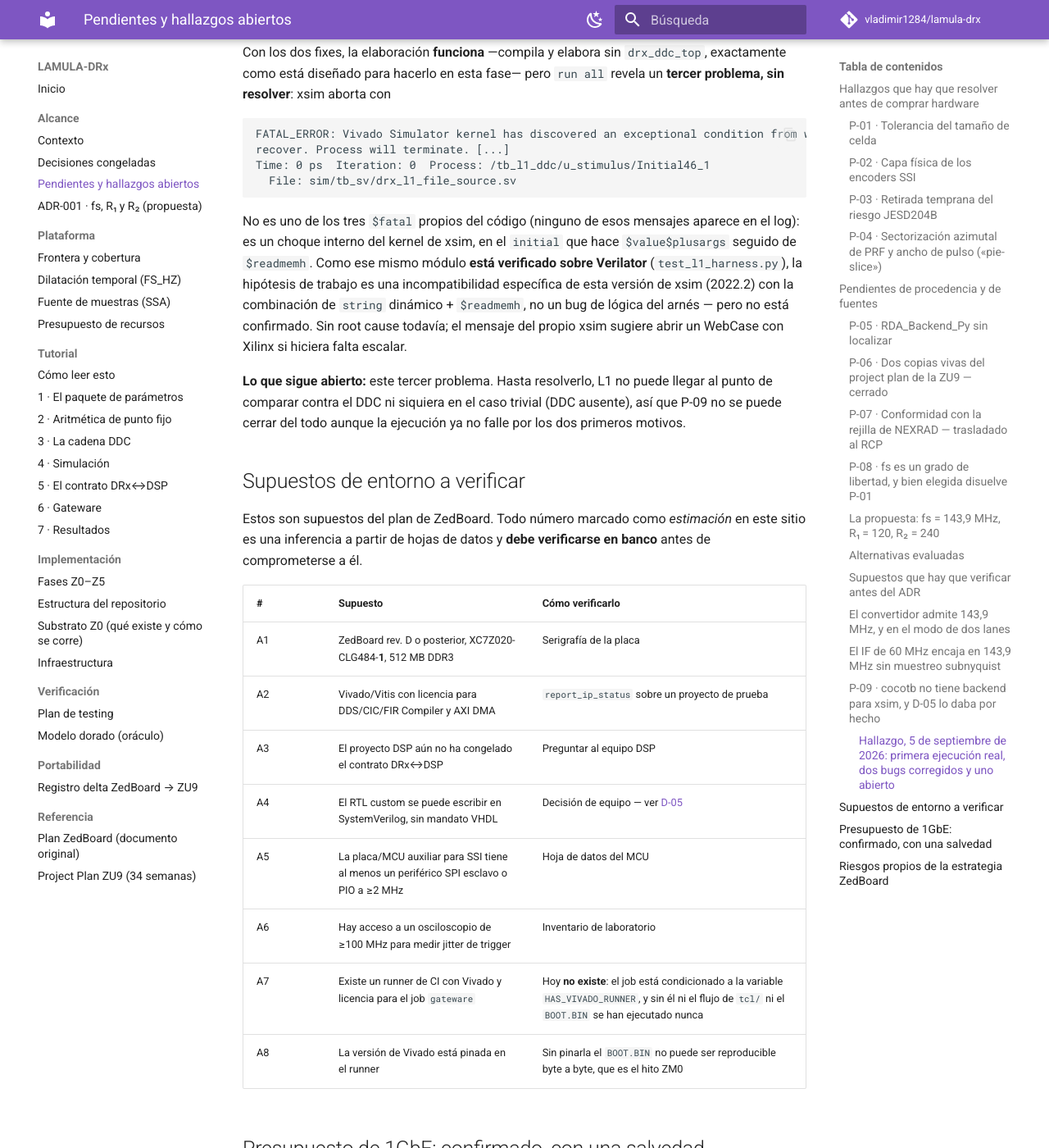
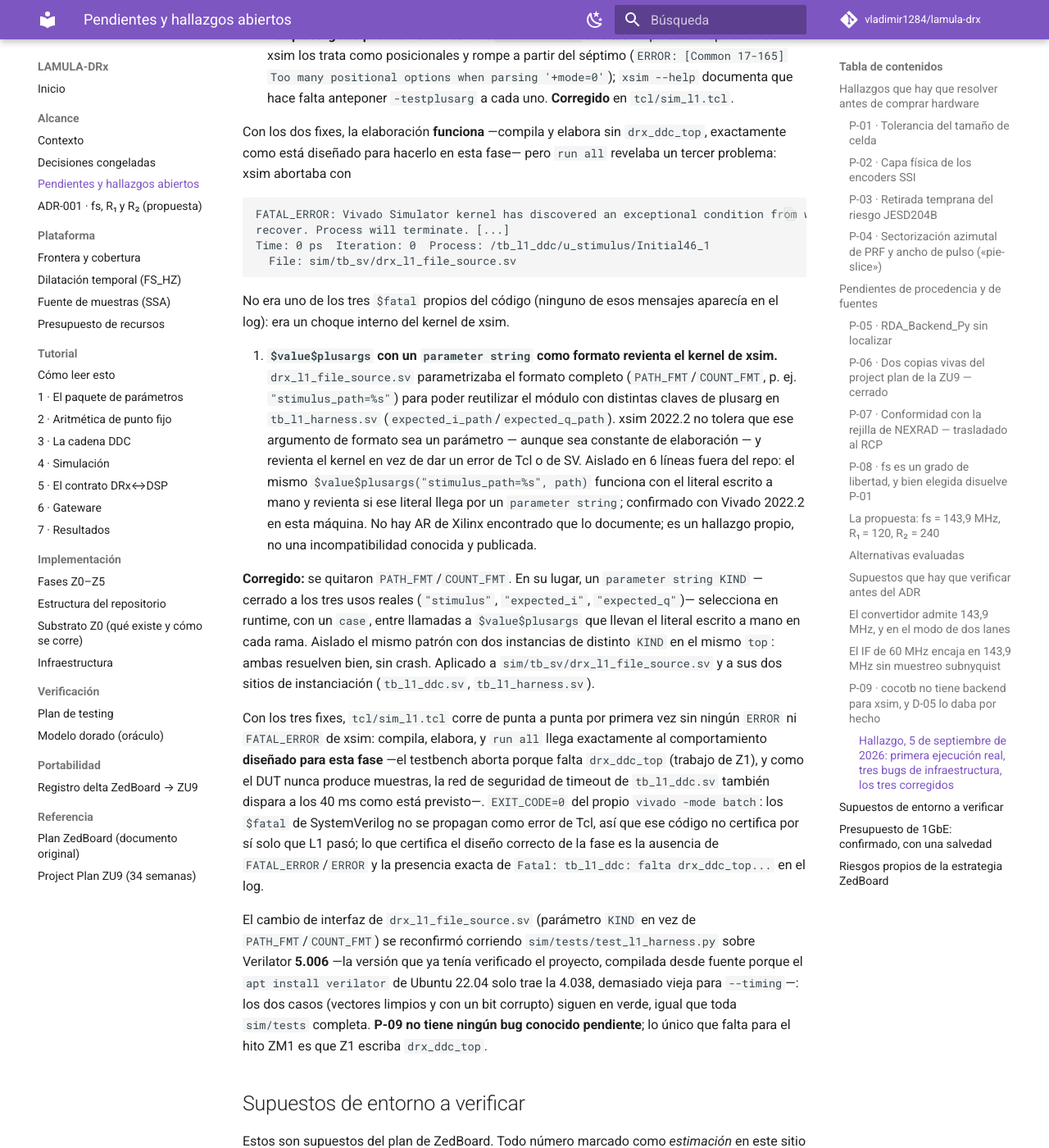
Before and after one commit to vladimir1284/lamula-drx, an MkDocs documentation site: the page built from docs/alcance/pendientes.md, in a window 1280 px wide and 1400 px high, scrolled down 10632 px. Shown: the whole window at 82% size. Built offline with MkDocs 1.6.1 and Material for MkDocs 9.7.7, drawn with Linux system fonts in a browser that asks for light colours; comment, search, counter and statistics services are not loaded; some of the changed text lies outside the part shown.

Commit message:
Fix xsim kernel crash: no parametrizar el formato de $value$plusargs
xsim 2022.2 revienta el kernel (FATAL_ERROR genérico, no un $fatal
propio) cuando el argumento de formato de $value$plusargs es un
parameter string en vez de un literal, aunque sea constante de
elaboración. Aislado en 6 líneas fuera del repo antes de tocar
drx_l1_file_source.sv.

Reemplaza PATH_FMT/COUNT_FMT por un parameter string KIND, cerrado a
los tres usos reales del arnés (stimulus, expected_i, expected_q), que
selecciona en runtime con un case entre llamadas con el literal
escrito a mano en cada rama. Con este fix, tcl/sim_l1.tcl corre de
punta a punta por primera vez y llega exactamente al abort diseñado
para esta fase (falta drx_ddc_top, trabajo de Z1).

Reconfirmado sin regresión en sim/tests/test_l1_harness.py sobre
Verilator 5.006 (compilado desde fuente: el apt de Ubuntu 22.04 solo
trae 4.038, sin soporte para --timing).

Co-Authored-By: Claude Sonnet 5 <noreply@anthropic.com>

````diff
--- a/docs/alcance/pendientes.md
+++ b/docs/alcance/pendientes.md
@@ -328,8 +328,10 @@ y, en último caso, la Opción B de P-01.
 ### P-09 · cocotb no tiene backend para xsim, y D-05 lo daba por hecho { #p-09 }
 
 **Estado:** **decidido** el 30 de agosto de 2026, **primera ejecución real el 5 de septiembre de
-2026** (máquina de desarrollo con Vivado, no el runner de CI de A7) · **Dueño:** equipo · **Cierre
-pendiente de** resolver el hallazgo de xsim de más abajo.
+2026** (máquina de desarrollo con Vivado, no el runner de CI de A7), **los tres bugs de
+infraestructura encontrados en esa ejecución ya corregidos y reconfirmados el mismo día**, sobre
+xsim y sobre Verilator 5.006 · **Dueño:** equipo · **Cierre pendiente de** que Z1 escriba
+`drx_ddc_top`; la infraestructura de L1 ya no tiene bugs conocidos.
 
 [D-05](decisiones.md#d-05) dice que un único runner de cocotb cubre los dos backends, Verilator para
 L0 y xsim para L1. **Verilator sí; xsim no.** Los runners que trae cocotb 1.9.2 son `icarus`,
@@ -363,7 +365,7 @@ xsim, con el modelo dorado como oráculo cruzando por fichero. La enmienda está
 |---|---|---|
 | `model/drx_model/l1_vectors.py` | Exporta estímulo y salida esperada en `$readmemh`, con manifiesto y SHA-256 | Sí, en `make check` |
 | `tools/gen_l1_vectors.py` | Genera los casos de las dos plataformas y los dos modos | Sí |
-| `sim/tb_sv/drx_l1_file_source.sv` | Lee un `.hex` y lo entrega como stream con handshake | Sí, sobre Verilator |
+| `sim/tb_sv/drx_l1_file_source.sv` | Lee un `.hex` y lo entrega como stream con handshake | Sí, sobre Verilator 5.006 (reconfirmado el 5-sep-2026 tras el cambio de interfaz a `KIND`) y sobre xsim |
 | `sim/tb_sv/drx_l1_checker.sv` | Compara bit a bit contra el modelo y cuenta discrepancias | Sí, sobre Verilator |
 | `sim/tb_sv/tb_l1_harness.sv` + `sim/tests/test_l1_harness.py` | Auto-prueba del arnés: cero discrepancias con vectores limpios, **exactamente una** con un bit cambiado | Sí |
 | `sim/tb_sv/tb_l1_ddc.sv` | El testbench de ZM1 | Lint sí; **no elabora**: `drx_ddc_top` es de Z1 |
@@ -376,11 +378,11 @@ Z1 conecte el DDC, un verde de L1 significa algo.
 `sim/runner.py` se queda siendo el runner de L0 y su backend L1 sigue fallando explícito, ahora
 apuntando al flujo correcto en vez de a un bloqueo.
 
-#### Hallazgo, 5 de septiembre de 2026: primera ejecución real, dos bugs corregidos y uno abierto
+#### Hallazgo, 5 de septiembre de 2026: primera ejecución real, tres bugs de infraestructura, los tres corregidos
 
 Primera vez con Vivado disponible (máquina de desarrollo, no CI). `tcl/sim_l1.tcl` nunca había
-corrido, y no corrió limpio a la primera: la primera ejecución real encontró dos defectos propios
-del script, ninguno relacionado con que `drx_ddc_top` todavía no exista.
+corrido, y no corrió limpio a la primera: la primera ejecución real encontró tres defectos propios
+del arnés de simulación, ninguno relacionado con que `drx_ddc_top` todavía no exista.
 
 1. **`create_project -in_memory` no soporta `launch_simulation`.** Falla con `ERROR: [Common 17-53]
    User Exception: No open project`. `tcl/build.tcl` sí puede usar `-in_memory` porque
@@ -393,8 +395,8 @@ del script, ninguno relacionado con que `drx_ddc_top` todavía no exista.
    `-testplusarg` a cada uno. **Corregido** en `tcl/sim_l1.tcl`.
 
 Con los dos fixes, la elaboración **funciona** —compila y elabora sin `drx_ddc_top`, exactamente
-como está diseñado para hacerlo en esta fase— pero `run all` revela un **tercer problema, sin
-resolver**: xsim aborta con
+como está diseñado para hacerlo en esta fase— pero `run all` revelaba un tercer problema: xsim
+abortaba con
 
 ```
 FATAL_ERROR: Vivado Simulator kernel has discovered an exceptional condition from which it cannot
@@ -403,17 +405,43 @@ Time: 0 ps  Iteration: 0  Process: /tb_l1_ddc/u_stimulus/Initial46_1
   File: sim/tb_sv/drx_l1_file_source.sv
 ```
 
-No es uno de los tres `$fatal` propios del código (ninguno de esos mensajes aparece en el log): es
-un choque interno del kernel de xsim, en el `initial` que hace `$value$plusargs` seguido de
-`$readmemh`. Como ese mismo módulo **está verificado sobre Verilator** (`test_l1_harness.py`), la
-hipótesis de trabajo es una incompatibilidad específica de esta versión de xsim (2022.2) con la
-combinación de `string` dinámico + `$readmemh`, no un bug de lógica del arnés — pero no está
-confirmado. Sin root cause todavía; el mensaje del propio xsim sugiere abrir un WebCase con Xilinx
-si hiciera falta escalar.
+No era uno de los tres `$fatal` propios del código (ninguno de esos mensajes aparecía en el log):
+era un choque interno del kernel de xsim.
 
-**Lo que sigue abierto:** este tercer problema. Hasta resolverlo, L1 no puede llegar al punto de
-comparar contra el DDC ni siquiera en el caso trivial (DDC ausente), así que P-09 no se puede cerrar
-del todo aunque la ejecución ya no falle por los dos primeros motivos.
+3. **`$value$plusargs` con un `parameter string` como formato revienta el kernel de xsim.**
+   `drx_l1_file_source.sv` parametrizaba el formato completo (`PATH_FMT`/`COUNT_FMT`, p. ej.
+   `"stimulus_path=%s"`) para poder reutilizar el módulo con distintas claves de plusarg en
+   `tb_l1_harness.sv` (`expected_i_path`/`expected_q_path`). xsim 2022.2 no tolera que ese argumento
+   de formato sea un parámetro — aunque sea constante de elaboración — y revienta el kernel en vez
+   de dar un error de Tcl o de SV. Aislado en 6 líneas fuera del repo: el mismo
+   `$value$plusargs("stimulus_path=%s", path)` funciona con el literal escrito a mano y revienta si
+   ese literal llega por un `parameter string`; confirmado con Vivado 2022.2 en esta máquina. No hay
+   AR de Xilinx encontrado que lo documente; es un hallazgo propio, no una incompatibilidad
+   conocida y publicada.
+
+   **Corregido:** se quitaron `PATH_FMT`/`COUNT_FMT`. En su lugar, un `parameter string KIND`
+   —cerrado a los tres usos reales (`"stimulus"`, `"expected_i"`, `"expected_q"`)— selecciona en
+   runtime, con un `case`, entre llamadas a `$value$plusargs` que llevan el literal escrito a mano
+   en cada rama. Aislado el mismo patrón con dos instancias de distinto `KIND` en el mismo
+   `top`: ambas resuelven bien, sin crash. Aplicado a `sim/tb_sv/drx_l1_file_source.sv` y a sus dos
+   sitios de instanciación (`tb_l1_ddc.sv`, `tb_l1_harness.sv`).
+
+Con los tres fixes, `tcl/sim_l1.tcl` corre de punta a punta por primera vez sin ningún `ERROR` ni
+`FATAL_ERROR` de xsim: compila, elabora, y `run all` llega exactamente al comportamiento **diseñado
+para esta fase** —el testbench aborta porque falta `drx_ddc_top` (trabajo de Z1), y como el DUT
+nunca produce muestras, la red de seguridad de timeout de `tb_l1_ddc.sv` también dispara a los 40 ms
+como está previsto—. `EXIT_CODE=0` del propio `vivado -mode batch`: los `$fatal` de SystemVerilog no
+se propagan como error de Tcl, así que ese código no certifica por sí solo que L1 pasó; lo que
+certifica el diseño correcto de la fase es la ausencia de `FATAL_ERROR`/`ERROR` y la presencia
+exacta de `Fatal: tb_l1_ddc: falta drx_ddc_top...` en el log.
+
+El cambio de interfaz de `drx_l1_file_source.sv` (parámetro `KIND` en vez de
+`PATH_FMT`/`COUNT_FMT`) se reconfirmó corriendo `sim/tests/test_l1_harness.py` sobre Verilator
+**5.006** —la versión que ya tenía verificado el proyecto, compilada desde fuente porque el
+`apt install verilator` de Ubuntu 22.04 solo trae la 4.038, demasiado vieja para `--timing`—: los
+dos casos (vectores limpios y con un bit corrupto) siguen en verde, igual que toda `sim/tests`
+completa. **P-09 no tiene ningún bug conocido pendiente**; lo único que falta para el hito ZM1 es
+que Z1 escriba `drx_ddc_top`.
 
 ## Supuestos de entorno a verificar
 
````
Also changed, not shown: 3 other files.
